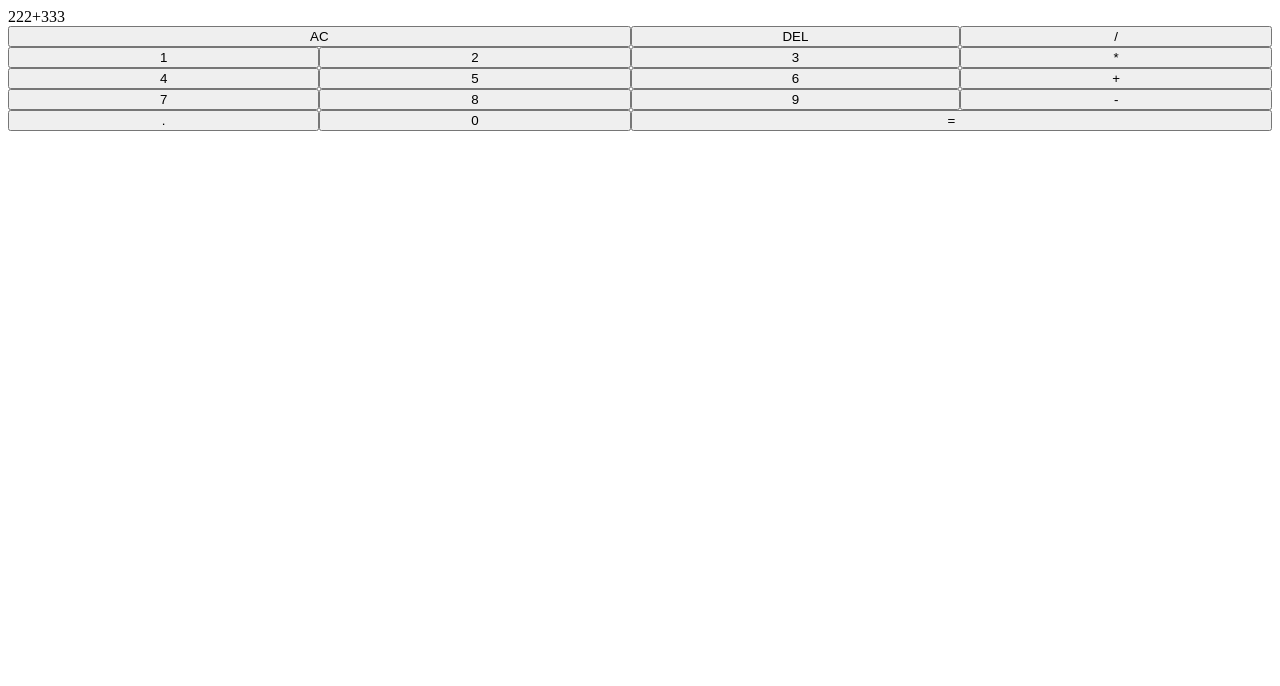
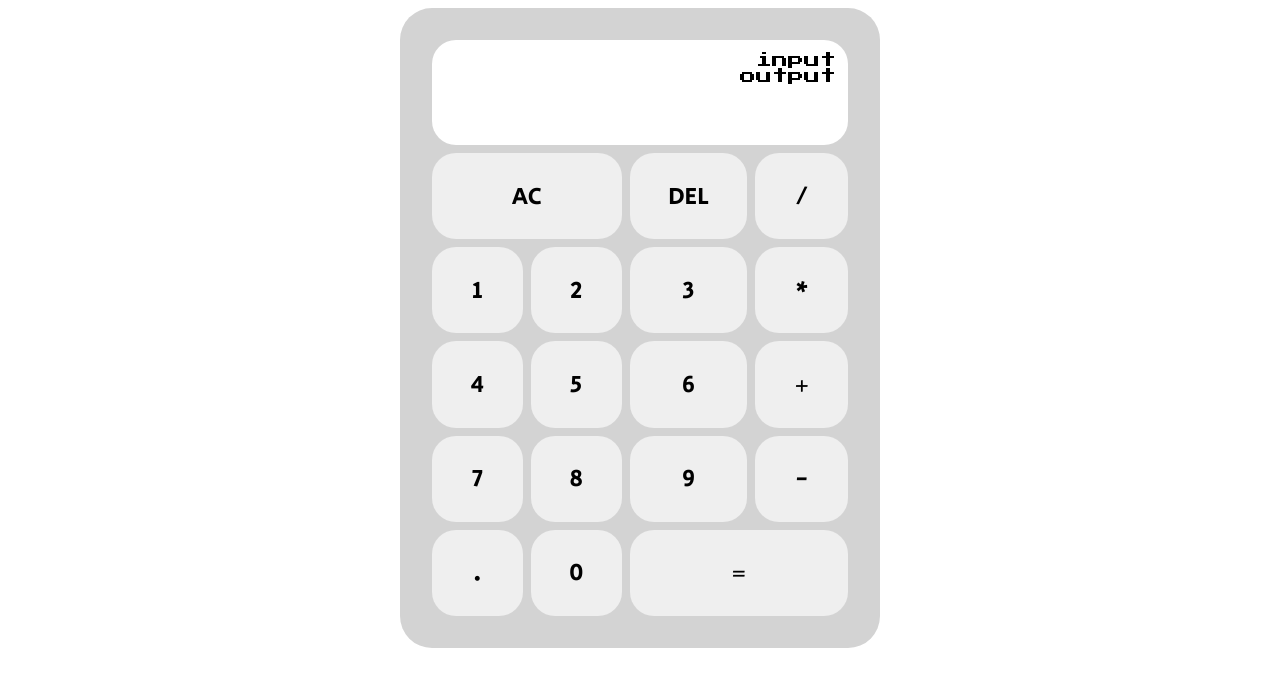
Before and after one commit to MariaEvpalova/calculator, a plain HTML site: page index.html in a window 1280 px wide. Drawn offline with Linux system fonts and the light colour scheme.

Commit message:
UI + input numbers - Create simple UI - Implement input of numbers

```diff
--- a/index.html
+++ b/index.html
@@ -11,25 +11,26 @@
     <div class="calculator">
         <div class="container">
             <div class="display">
-                222+333
+                <div class="input">input</div>
+                <div class="output">output</div>
             </div>
             <button class="big">AC</button>
             <button>DEL</button>
             <button>/</button>
-            <button>1</button>
-            <button>2</button>
-            <button>3</button>
+            <button class="number">1</button>
+            <button class="number">2</button>
+            <button class="number">3</button>
             <button>*</button>
-            <button>4</button>
-            <button>5</button>
-            <button>6</button>
+            <button class="number">4</button>
+            <button class="number">5</button>
+            <button class="number">6</button>
             <button>+</button>
-            <button>7</button>
-            <button>8</button>
-            <button>9</button>
+            <button class="number">7</button>
+            <button class="number">8</button>
+            <button class="number">9</button>
             <button>-</button>
             <button>.</button>
-            <button>0</button>
+            <button class="number">0</button>
             <button class="big">=</button>
         </div>
     </div>
--- a/script.js
+++ b/script.js
@@ -1,17 +1,17 @@
 function add(a, b) {
-    return Number(a) + Number(b);
+    return parseFloat(a) + parseFloat(b);
 }
 
 function subtract(a, b) {
-    return Number(a) - Number(b);
+    return parseFloat(a) - parseFloat(b);
 }
 
 function multiply(a, b) {
-    return Number(a) * Number(b);
+    return parseFloat(a) * parseFloat(b);
 }
 
 function divide(a, b) {
-    return Number(a) / Number(b);
+    return parseFloat(a) / parseFloat(b);
 }
 
 function operate(a, operator, b) {
@@ -32,8 +32,6 @@ function operate(a, operator, b) {
 }
 
 function makeGrid() {
-    const container = document.querySelector('.container');
-    const display = container.querySelector('.display');
     display.classList.add('item');
     display.style.gridRow = '1 / 1';
     display.style.gridColumn = '1 / 5';
@@ -50,4 +48,18 @@ function makeGrid() {
     }
 }
 
+function addButtonContent(event) {
+    currentDigit += event.target.innerText;
+    inputDiv.innerText += event.target.innerText;
+}
+
+let currentDigit = '';
+
+const container = document.querySelector('.container');
+const display = container.querySelector('.display');
+const inputDiv = container.querySelector('.display .input');
+
 makeGrid();
+
+const numberButtons = Array.from(container.querySelectorAll('button.number'));
+numberButtons.forEach(button => button.addEventListener('click', addButtonContent));
--- a/style.css
+++ b/style.css
@@ -1,7 +1,36 @@
+@import url('https://fonts.googleapis.com/css2?family=Press+Start+2P&family=Secular+One&display=swap');
+
+body {
+    display: flex;
+    align-items: center;
+    justify-content: center;
+}
+
 .container {
     display: grid;
+    height: 640px;
+    width: 480px;
+    box-sizing: border-box;
+    background-color: lightgray;
+    padding: 32px;
+    border-radius: 32px;
+    gap: 8px;
 }
 
-.item {
+.container .item {
     align-self: stretch;
+    border-radius: 24px;
 }
+
+.display {
+    text-align: right;
+    font-family: 'Press Start 2P', cursive;
+    background-color: white;
+    padding: 12px;
+}
+
+button {
+    font-family: 'Secular One', sans-serif;
+    border: none;
+    font-size: x-large;
+}
```
